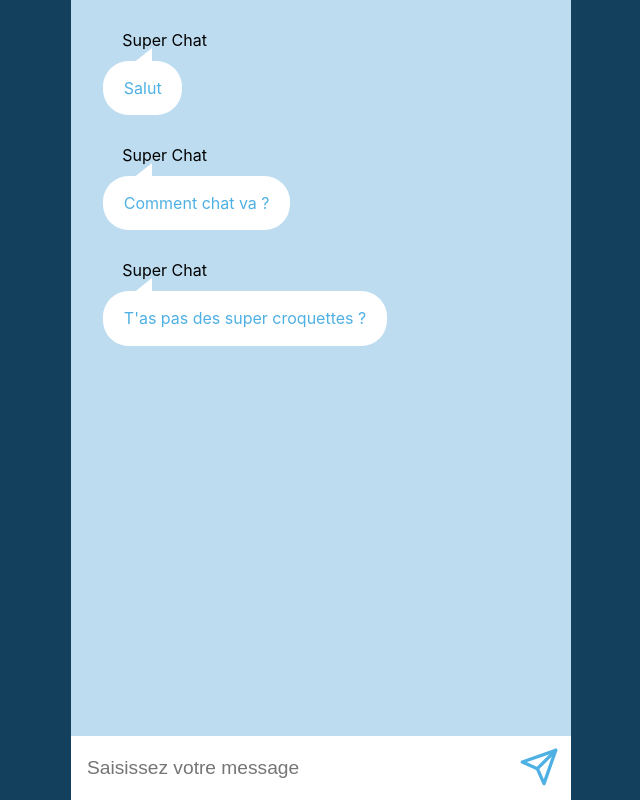
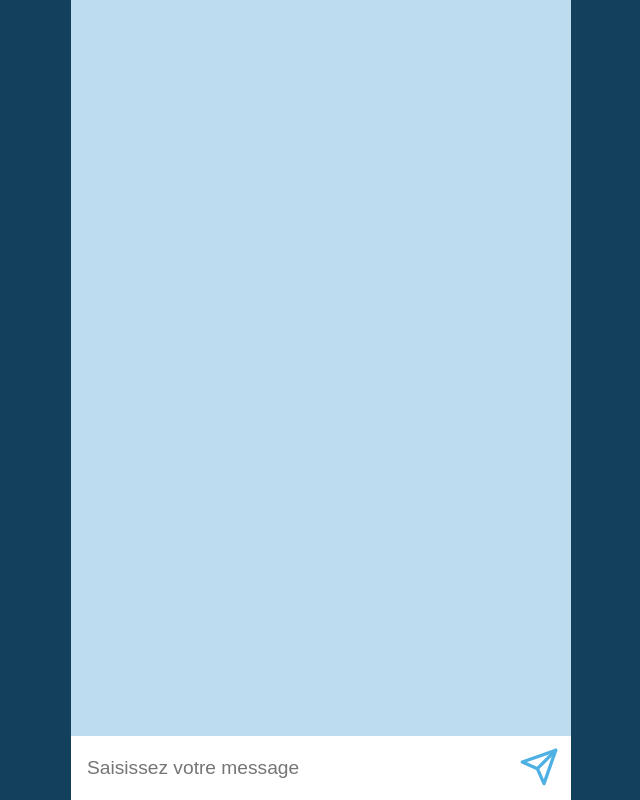
Before and after one commit to Thomas-Bezille/Spe-React-chatroom, a React (Vite) app: page / in a window 1280 px wide. Shown: the whole page, without its empty margins (319-959 px from the left). Built offline with nearby package versions, Linux system fonts and the light colour scheme.

Commit message:
ajout d'un message

```diff
--- a/src/components/Form/Form.jsx
+++ b/src/components/Form/Form.jsx
@@ -2,7 +2,7 @@ import { Send } from 'react-feather';
 import { useSelector, useDispatch } from 'react-redux';
 
 import './Form.scss';
-import { changeInputMessage } from '../actions/chat';
+import { addMessage, changeInputMessage } from '../actions/chat';
 
 const Form = () => {
   const value = useSelector((state) => state.inputMessage);
@@ -10,7 +10,14 @@ const Form = () => {
   const dispatch = useDispatch();
 
   return (
-    <form className="form">
+    <form
+      className="form"
+      onSubmit={(event) => {
+        event.preventDefault();
+        const action = addMessage();
+        dispatch(action);
+      }}
+    >
       <input
         type="text"
         className="form-input"
--- a/src/components/actions/chat.js
+++ b/src/components/actions/chat.js
@@ -1,4 +1,5 @@
 export const CHANGE_INPUT_MESSAGE = 'CHANGE_INPUT_MESSAGE';
+export const ADD_MESSAGE = 'ADD_MESSAGE';
 
 // -------------------------------------------------- //
 
@@ -6,3 +7,7 @@ export const changeInputMessage = (newValue) => ({
   type: CHANGE_INPUT_MESSAGE,
   value: newValue,
 });
+
+export const addMessage = () => ({
+  type: ADD_MESSAGE,
+});
--- a/src/reducers/chatReducer.js
+++ b/src/reducers/chatReducer.js
@@ -1,24 +1,8 @@
-import { CHANGE_INPUT_MESSAGE } from '../components/actions/chat';
+import { CHANGE_INPUT_MESSAGE, ADD_MESSAGE } from '../components/actions/chat';
 
 const initialState = {
   // State initial
-  messages: [
-    {
-      id: 1,
-      author: 'Super Chat',
-      text: 'Salut',
-    },
-    {
-      id: 2,
-      author: 'Super Chat',
-      text: 'Comment chat va ?',
-    },
-    {
-      id: 3,
-      author: 'Super Chat',
-      text: "T'as pas des super croquettes ?",
-    },
-  ],
+  messages: [],
   inputMessage: '',
 };
 
@@ -30,6 +14,20 @@ const chatReducer = (state = initialState, action = {}) => {
         inputMessage: action.value,
       };
 
+    case ADD_MESSAGE: {
+      // Création du message + ajout dans le tableau des messages du state
+      const newMessage = {
+        id: state.messages.length + 1,
+        author: 'Super Chat',
+        text: state.inputMessage,
+      };
+      return {
+        ...state,
+        messages: [...state.messages, newMessage],
+        inputMessage: '',
+      };
+    }
+
     default:
       return state;
   }
```
